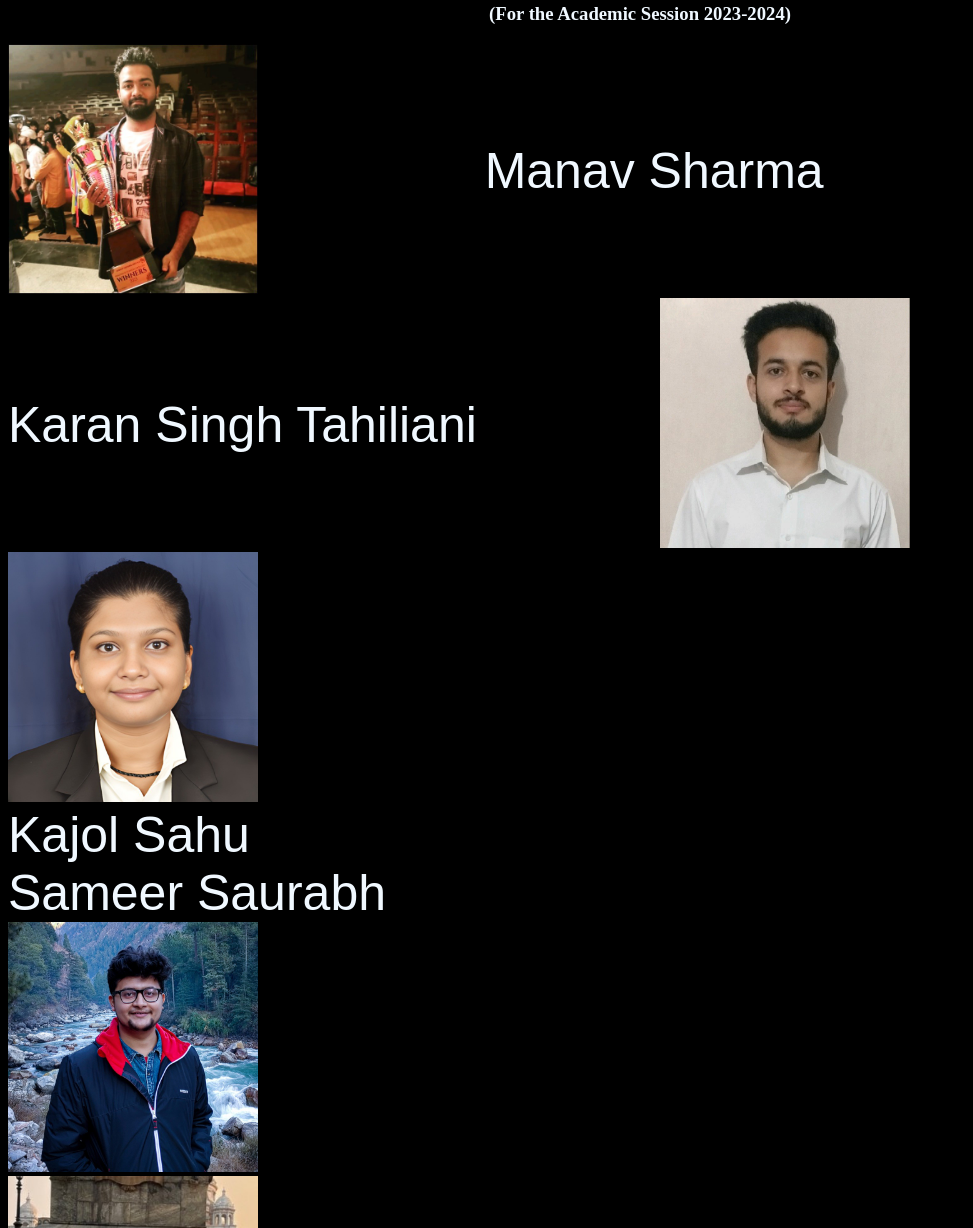
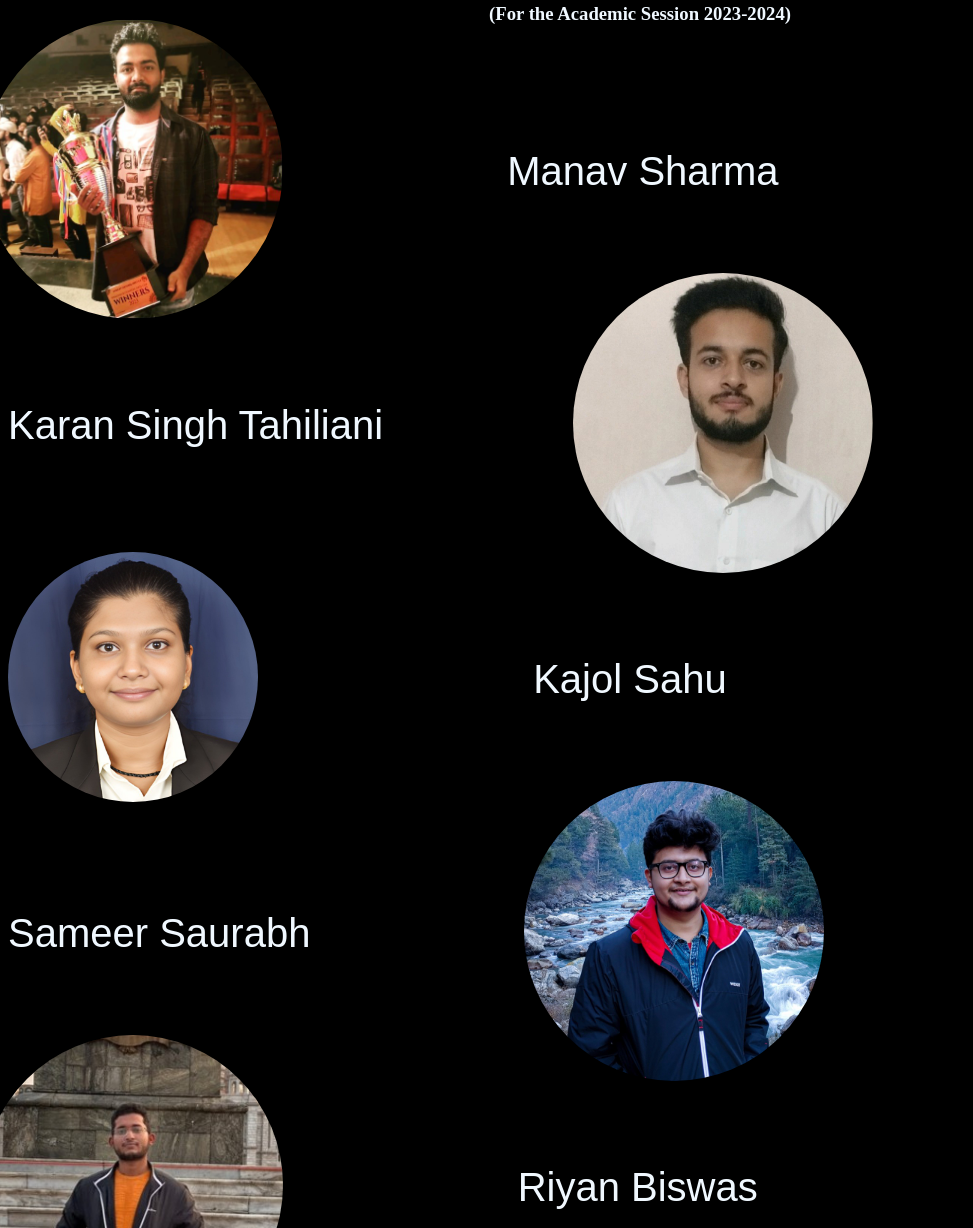
Before and after one commit to Snevj/ComC, a plain HTML site: page WebD/contact.html in a window 1280 px wide. Shown: the part 1572-2800 px from the top of the page, without its empty margins (0-973 px from the left). Drawn offline with Linux system fonts and the light colour scheme.

Commit message:
testing the blur on images

```diff
--- a/WebD/contact.html
+++ b/WebD/contact.html
@@ -72,8 +72,8 @@
         <h3 id="governers_subheading">(For the Academic Session 2023-2024)</h3>
         <div class="advisorscontact">
             <div class="manav">
-                <div class="manavimage">
-                    <img id="image" src="manav.jpeg" width="250px" />
+                <div >
+                    <img class="manavimage" id="image" src="manav.jpeg" width="250px" />
                 </div>
                 <div class="manavtext">
                     <a href="https://www.linkedin.com/in/manav-sharma-78a955214/">Manav Sharma</a><br>
@@ -84,29 +84,29 @@
             <div class="karantext">
                 <a href="https://www.linkedin.com/in/karan-s-9a650622b/">Karan Singh Tahiliani</a><br>
             </div>
-            <div class="karanimage">
-                <img id="image" src="karan.jpeg" width="250px" />
+            <div>
+                <img  class="karanimage" src="karan.jpeg" width="250px" />
             </div>
         </div>
-        <div class="Kajol">
-            <div class="kajolimage">
-                <img src="kajolimage.jpeg" width="250px" />
+        <div class="kajol">
+            <div>
+                <img  class="kajolimage" src="kajolimage.jpeg" width="250px" />
             </div>
             <div class="kajoltext">
                 <a href="https://www.linkedin.com/in/kajol-sahu/">Kajol Sahu</a><br>
             </div>
         </div>
-        <div class="Sameer">
+        <div class="sameer">
             <div class="sameertext">
                 <a href="https://www.linkedin.com/in/sameer-saurabh-782295186/">Sameer Saurabh</a><br>
             </div>
-            <div class="sameerimage">
-                <img src="sameerimage.jpeg" width="250px" />
+            <div>
+                <img  class="sameerimage" src="sameerimage.jpeg" width="250px" />
             </div>
         </div>
-        <div class="Riyan">
-            <div class="riyanimage">
-                <img src="riyanimage.jpeg" width="250px" />
+        <div class="riyan">
+            <div>
+                <img  class="riyanimage" src="riyanimage.jpeg" width="250px" />
             </div>
             <div class="riyantext">
                 <a href="https://www.linkedin.com/in/riyanbiswas20mt3fp21/">Riyan Biswas</a><br>
--- a/WebD/style.css
+++ b/WebD/style.css
@@ -2,6 +2,7 @@
 body {
     background-color: black;
 }
+
 #comic_punch {
     background-color: goldenrod;
     color: aliceblue;
@@ -12,21 +13,25 @@ body {
     margin-bottom: 0px;
     margin-top: 0px;
 }
+
 #background {
     width: 100%;
     display: block;
     margin-bottom: 100px;
 }
+
 /* Add a black background color to the top navigation */
 .topnav {
     overflow: hidden;
 }
+
 /* Position the navbar container inside the image */
-.topnav{
+.topnav {
     position: absolute;
     margin: 20px;
     width: auto;
 }
+
 /* Style the links inside the navigation bar */
 .topnav a {
     float: left;
@@ -36,19 +41,23 @@ body {
     text-decoration: none;
     font-size: 12px;
 }
+
 /* Change the color of links on hover */
 .topnav a:hover {
     background-color: #ddd;
     color: goldenrod;
 }
+
 /* Add a color to the active/current link */
 .topnav a.active {
     color: white;
 }
+
 .topnav a.active:hover {
     background-color: #ddd;
     color: rgb(219, 166, 32);
 }
+
 .vedant {
     display: grid;
     align-items: center;
@@ -69,8 +78,34 @@ body {
     grid-template-columns: auto auto auto;
     column-gap: 5px;
 }
-.vedantimage, .sayanimage, .dsrimage, .utrimage, .anuragimage {
+
+.vedantimage,
+.sayanimage,
+.dsrimage,
+.utrimage,
+.anuragimage,
+.manavimage,
+.karanimage,
+.riyanimage,
+.sameerimage,
+.kajolimage {
     border-radius: 50%;
+
+}
+.vedantimage:hover {
+
+    transform: blur(10px);
+}
+.sayanimage,
+.dsrimage,
+.utrimage,
+.anuragimage,
+.manavimage,
+.karanimage,
+.riyanimage,
+.sameerimage,
+.kajolimage:hover{
+    Transform :scale(1.2);
 }
 .utr {
     display: grid;
@@ -98,8 +133,9 @@ body {
 .riyantext {
     text-shadow: #ddd;
     font-family: Arial, Helvetica, sans-serif;
-    font-size: 50px;
+    font-size: 40px;
 }
+
 .manav,
 .karan,
 .kajol,
@@ -110,26 +146,32 @@ body {
     grid-template-columns: auto auto auto;
     column-gap: 5px;
 }
+
 h3 {
     text-align: center;
     color: aliceblue;
 }
+
 #aboutp {
     color: aliceblue;
 }
+
 a {
     color: aliceblue;
     text-decoration: none;
     text-align: center;
 }
+
 #governers {
     color: aliceblue;
     text-align: center;
     font-size: xxx-large;
 }
+
 #contact {
     color: #ddd;
 }
+
 #comclogo {
     width: 150px;
     display: block;
@@ -149,18 +191,22 @@ a {
     font-family: fantasy;
     font-size: 14px;
 }
+
 * {
     box-sizing: border-box
 }
+
 .slideshow-container {
     max-width: 300px;
     position: relative;
     margin: auto;
 }
+
 /* Hide the images by default */
 .mySlides {
     display: none;
 }
+
 /* Next & previous buttons */
 .prev,
 .next {
@@ -183,11 +229,13 @@ a {
     right: 0;
     border-radius: 3px 0 0 3px;
 }
+
 /* On hover, add a black background color with a little bit see-through */
 .prev:hover,
 .next:hover {
     background-color: rgba(0, 0, 0, 0.8);
 }
+
 /* Caption text */
 .text {
     color: #f2f2f2;
@@ -198,6 +246,7 @@ a {
     width: 100%;
     text-align: center;
 }
+
 /* Number text (1/3 etc) */
 .numbertext {
     color: #f2f2f2;
@@ -206,6 +255,7 @@ a {
     position: absolute;
     top: 0;
 }
+
 /* The dots/bullets/indicators */
 .dot {
     cursor: pointer;
@@ -217,15 +267,18 @@ a {
     display: inline-block;
     transition: background-color 0.6s ease;
 }
+
 .active,
 .dot:hover {
     background-color: #717171;
 }
+
 /* Fading animation */
 .fade {
     animation-name: fade;
     animation-duration: 1.5s;
 }
+
 @keyframes fade {
     from {
         opacity: .4
@@ -235,6 +288,7 @@ a {
         opacity: 1
     }
 }
+
 /* Slideshow container */
 .footer {
     position: static;
@@ -246,6 +300,7 @@ a {
     font-size: 13px;
     line-height: 15px;
 }
+
 .row {
     width: 100%;
     margin: auto;
@@ -254,43 +309,53 @@ a {
     align-items: flex-start;
     justify-content: space-between;
 }
+
 .col {
     flex-basis: 15%;
     padding: 10px;
     text-align: center;
 }
+
 .logo {
     width: 150px;
     margin-bottom: 0px;
 }
+
 #info {
     margin-top: 0px;
 }
+
 .social {
     text-align: left;
     left: 20%;
 }
-.address{
+
+.address {
     text-align: right;
 }
+
 col h3 {
     width: fit-content;
     margin-bottom: 40px;
     position: relative;
 }
+
 .email-id {
     width: fit-content;
     border-bottom: 1px solid #ccc;
     margin: 10px;
 }
+
 ul li {
     list-style: none;
     margin-bottom: 12px;
 }
-ul li a{
+
+ul li a {
     text-decoration: none;
     color: #fff;
 }
+
 .social-icons {
     width: 40px;
     height: 40px;
```
Also changed, not shown: WebD/events.html (+2 -1 lines).
